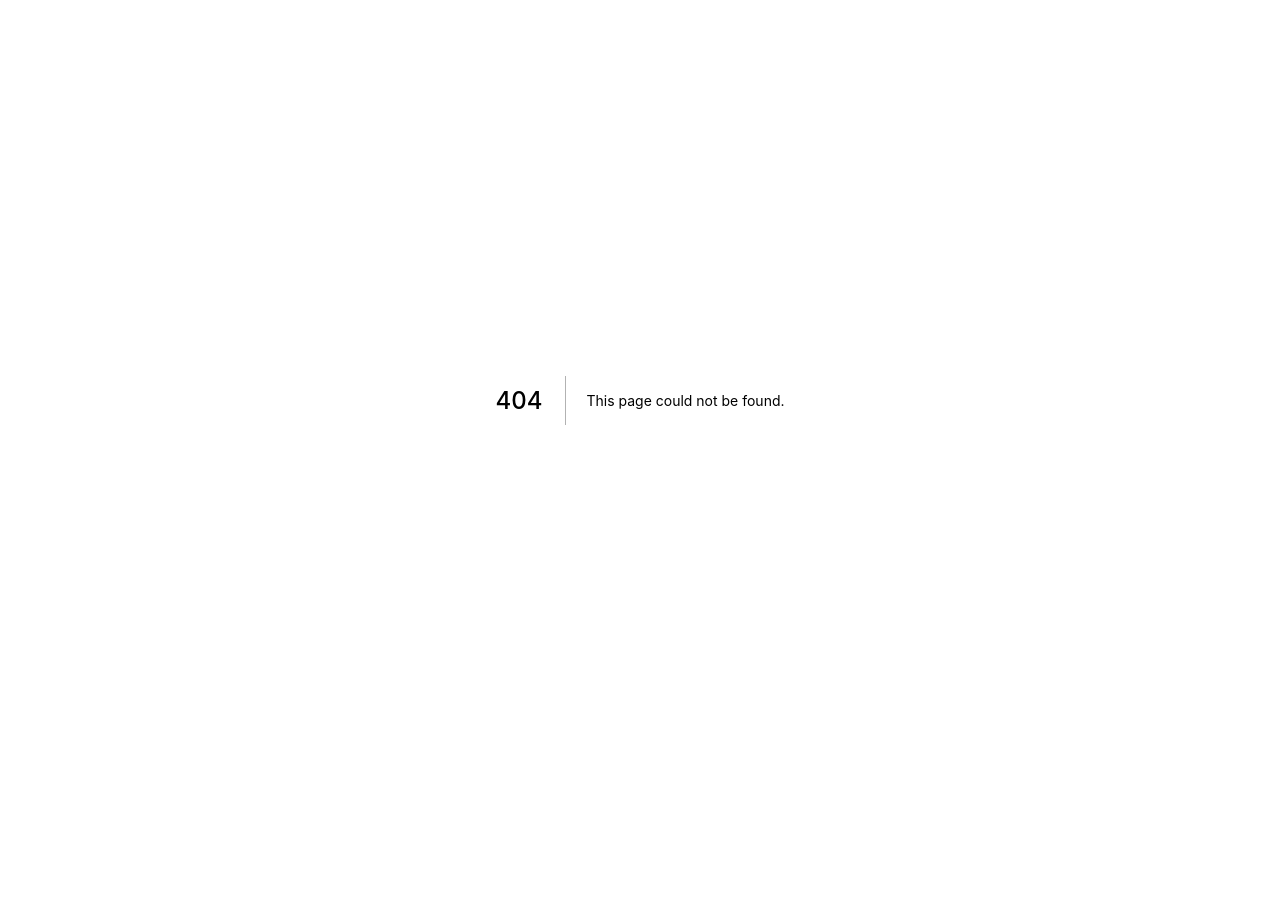
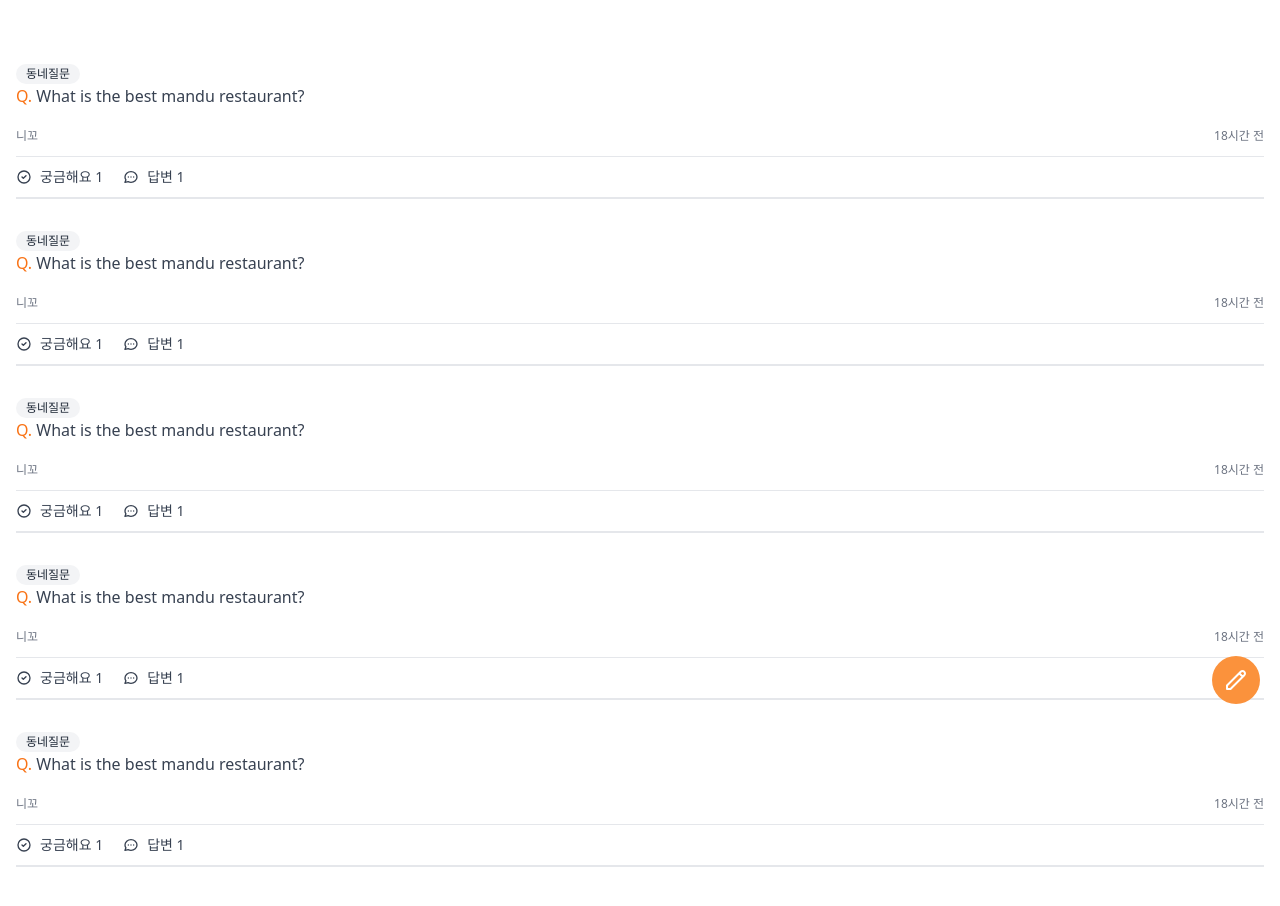
Before and after one commit to hanol2/carrot-market, a Next.js app: page /community in a window 1280 px wide. Before the commit this address had no page. Shown: the top 906 px of the page. Before the commit the page ends 800 px from the top, so only its background shows below. Built offline with nearby package versions, Linux system fonts and the light colour scheme.

Commit message:
💄 style: Add community pag UI 구현

```diff
--- /dev/null
+++ b/pages/community/index.tsx
@@ -0,0 +1,77 @@
+import type { NextPage } from "next";
+
+const Community: NextPage = () => {
+  return (
+    <div className="py-16 px-4 space-y-8">
+      {[1, 2, 3, 4, 5].map((_, i) => (
+        <div key={i} className="flex flex-col items-start">
+          <span className="flex items-center px-2.5 py-0.5 rounded-full text-xs font-medium bg-gray-100 text-gray-800">
+            동네질문
+          </span>
+          <div className="mt-23 text-gray-700">
+            <span className="text-orange-500 font-medium">Q.</span> What is the
+            best mandu restaurant?
+          </div>
+          <div className="mt-5 flex items-center justify-between w-full text-gray-500 font-medium text-xs">
+            <span>니꼬</span>
+            <span>18시간 전</span>
+          </div>
+          <div className="flex space-x-5 mt-3 text-gray-700 py-2.5 border-t border-b-[2px] w-full">
+            <span className="flex space-x-2 items-center text-sm">
+              <svg
+                className="w-4 h-4"
+                fill="none"
+                stroke="currentColor"
+                viewBox="0 0 24 24"
+                xmlns="http://www.w3.org/2000/svg"
+              >
+                <path
+                  strokeLinecap="round"
+                  strokeLinejoin="round"
+                  strokeWidth="2"
+                  d="M9 12l2 2 4-4m6 2a9 9 0 11-18 0 9 9 0 0118 0z"
+                ></path>
+              </svg>
+              <span>궁금해요 1</span>
+            </span>
+            <span className="flex space-x-2 items-center text-sm">
+              <svg
+                className="w-4 h-4"
+                fill="none"
+                stroke="currentColor"
+                viewBox="0 0 24 24"
+                xmlns="http://www.w3.org/2000/svg"
+              >
+                <path
+                  strokeLinecap="round"
+                  strokeLinejoin="round"
+                  strokeWidth="2"
+                  d="M8 12h.01M12 12h.01M16 12h.01M21 12c0 4.418-4.03 8-9 8a9.863 9.863 0 01-4.255-.949L3 20l1.395-3.72C3.512 15.042 3 13.574 3 12c0-4.418 4.03-8 9-8s9 3.582 9 8z"
+                ></path>
+              </svg>
+              <span>답변 1</span>
+            </span>
+          </div>
+        </div>
+      ))}
+      <button className="fixed hover:bg-orange-500 transition-colors cursor-pointer bottom-24 right-5 bg-orange-400 rounded-full text-white p-3">
+        <svg
+          className="w-6 h-6"
+          fill="none"
+          stroke="currentColor"
+          viewBox="0 0 24 24"
+          xmlns="http://www.w3.org/2000/svg"
+        >
+          <path
+            strokeLinecap="round"
+            strokeLinejoin="round"
+            strokeWidth="2"
+            d="M15.232 5.232l3.536 3.536m-2.036-5.036a2.5 2.5 0 113.536 3.536L6.5 21.036H3v-3.572L16.732 3.732z"
+          ></path>
+        </svg>
+      </button>
+    </div>
+  );
+};
+
+export default Community;
```
